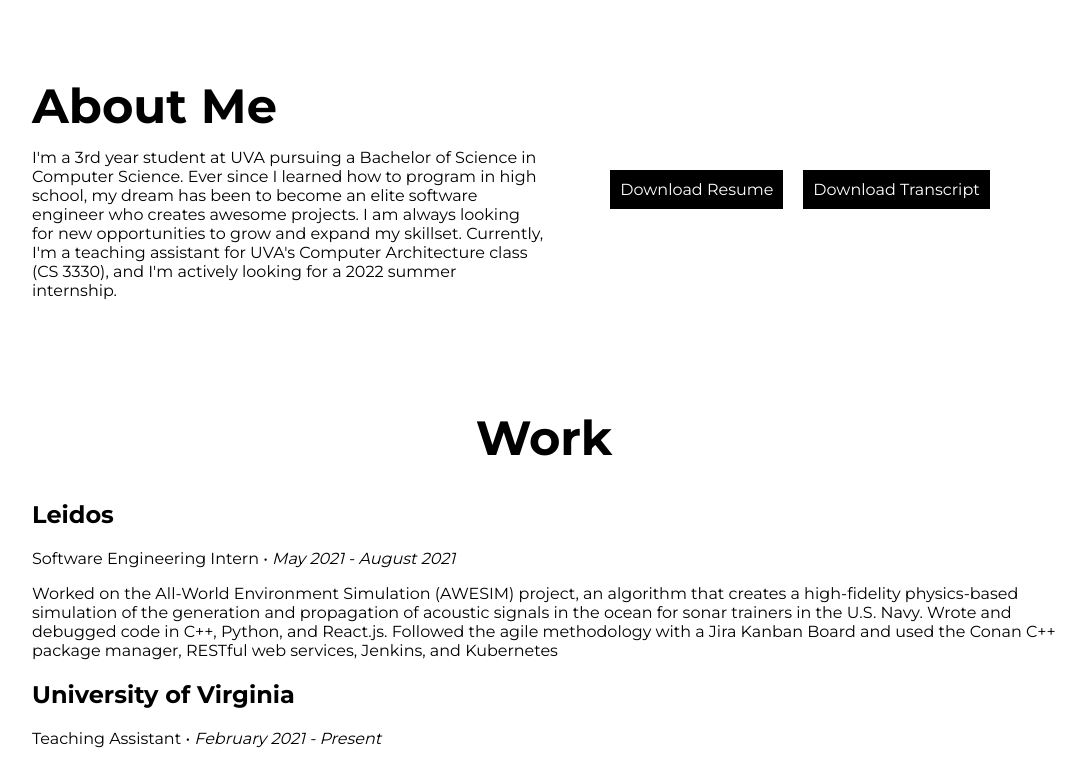
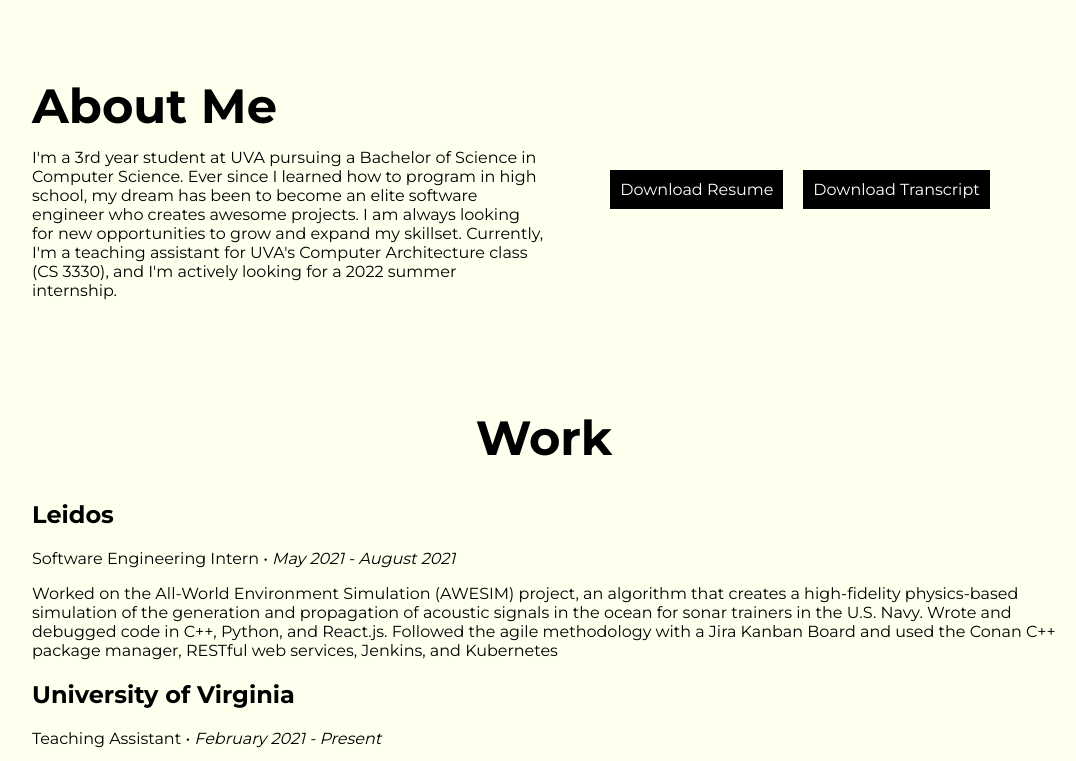
Before and after one commit to JerryLiu8/new_website, a Gatsby site: page / in a window 1280 px wide. Shown: the part 542-1303 px from the top of the page, without its empty margins (96-1172 px from the left). Built offline with nearby package versions, Linux system fonts and the light colour scheme; Gatsby itself is replaced by a stand-in of ours.

Commit message:
background color

```diff
--- a/src/styles/mains.scss
+++ b/src/styles/mains.scss
@@ -24,6 +24,7 @@
   padding: 0;
   overflow-y: scroll;
   overflow-x: hidden;
+  background-color: #feffed;
 }
 
 .section {
```
